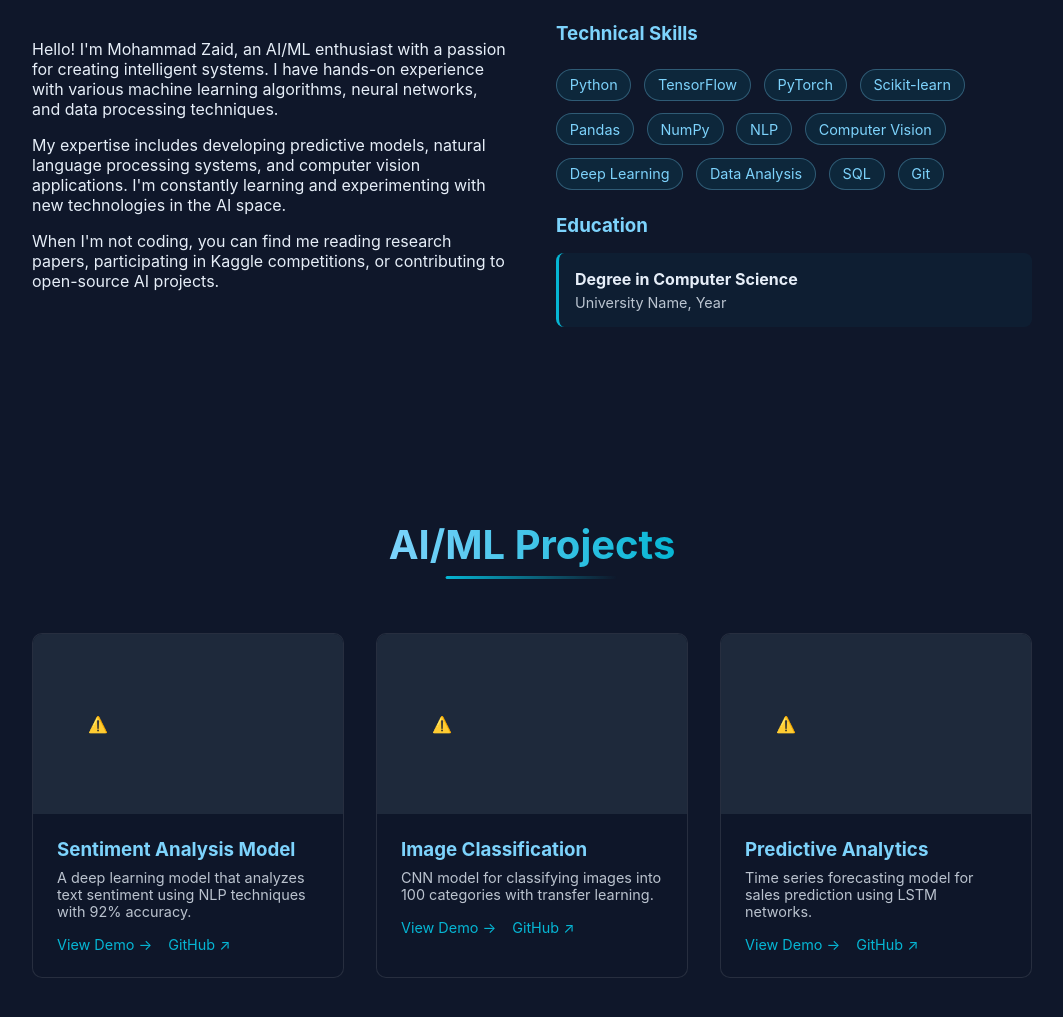
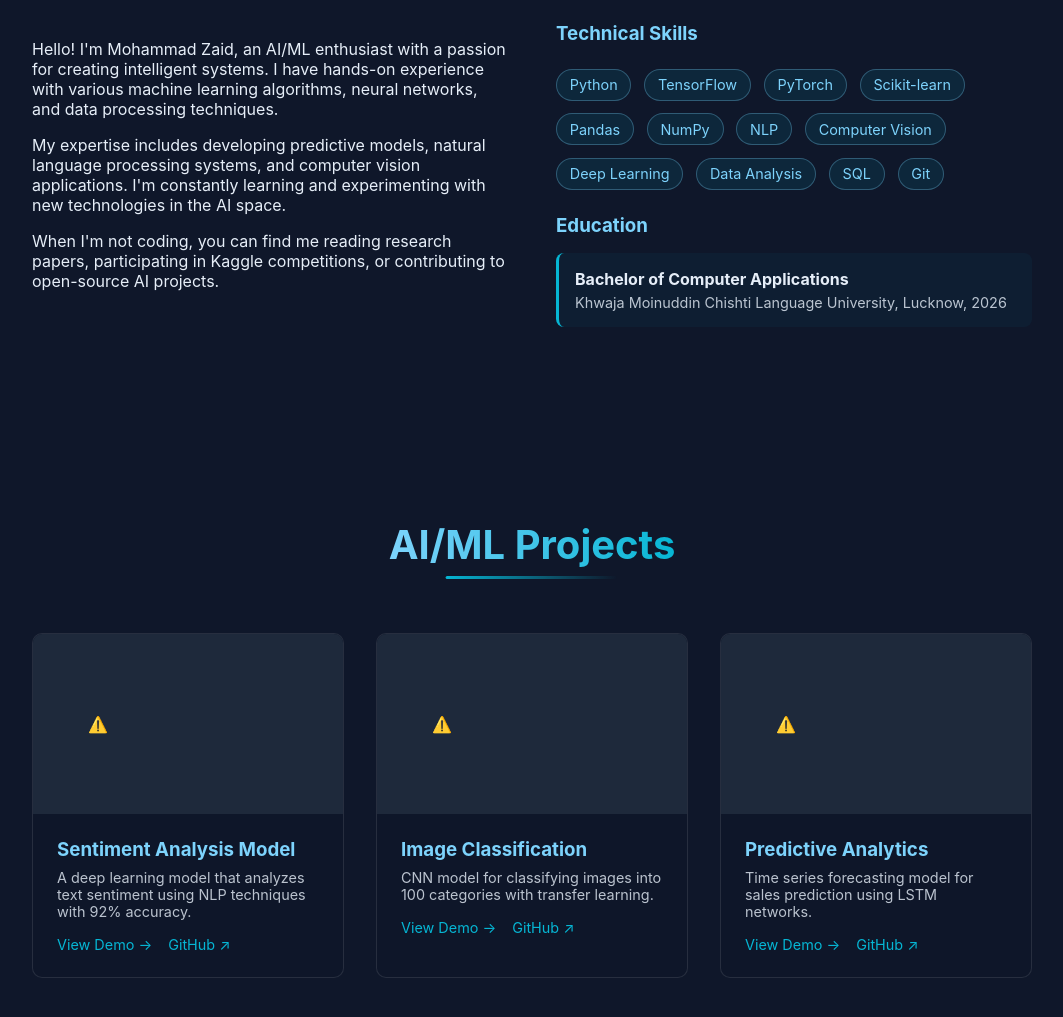
Before and after one commit to mohammad-zaid83/MyWeb, a plain HTML site: page index.html in a window 1280 px wide. Shown: the part 1060-2077 px from the top of the page, without its empty margins (108-1171 px from the left). Drawn offline with nearby package versions, Linux system fonts and the light colour scheme; no server answers.

Commit message:
updated portfolio design

```diff
--- a/index.html
+++ b/index.html
@@ -561,8 +561,8 @@
 
         <h3 style="color: #7dd3fc; margin: 1.5rem 0 1rem;">Education</h3>
         <div style="background: rgba(6, 182, 212, 0.05); padding: 1rem; border-radius: 8px; border-left: 3px solid #06b6d4;">
-          <h4 style="margin: 0 0 0.3rem;">Degree in Computer Science</h4>
-          <p style="margin: 0; opacity: 0.8; font-size: 0.9rem;">University Name, Year</p>
+          <h4 style="margin: 0 0 0.3rem;">Bachelor of Computer Applications</h4>
+          <p style="margin: 0; opacity: 0.8; font-size: 0.9rem;">Khwaja Moinuddin Chishti Language University, Lucknow, 2026</p>
         </div>
       </div>
     </div>
```
